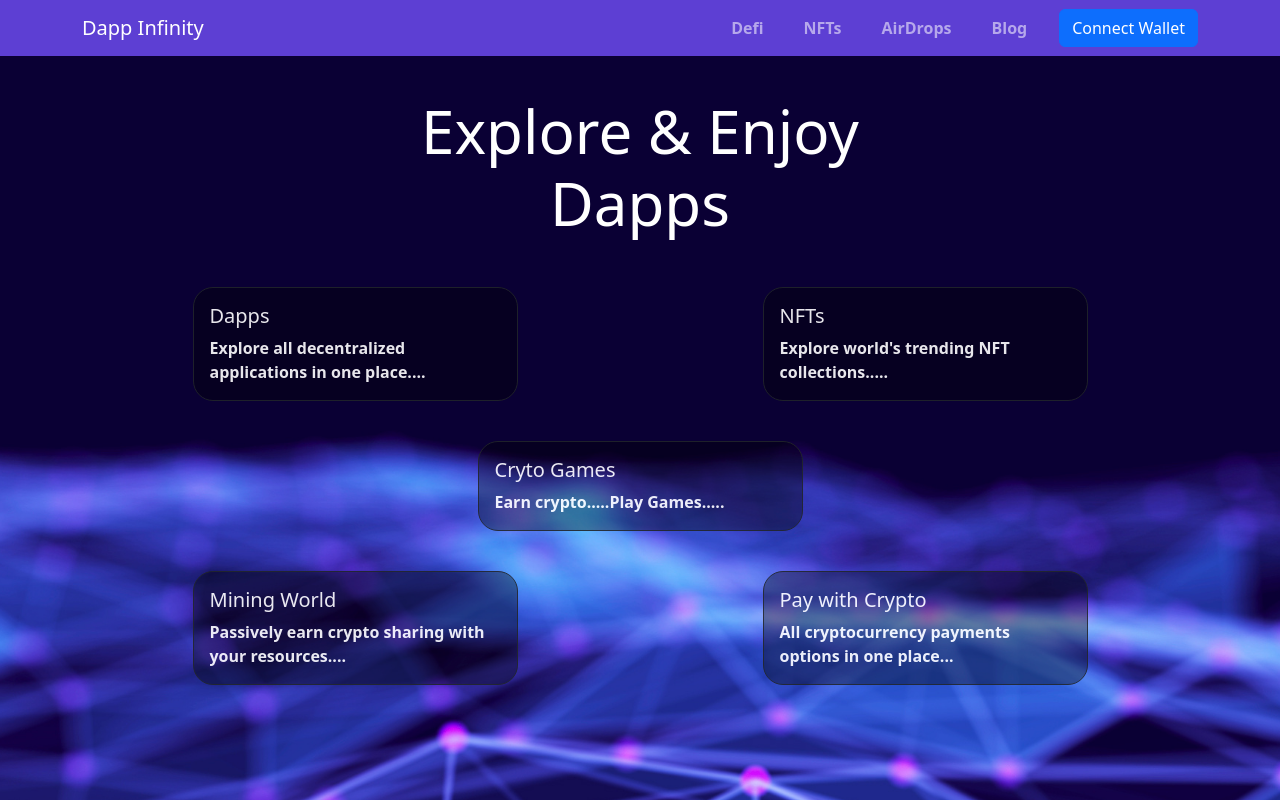
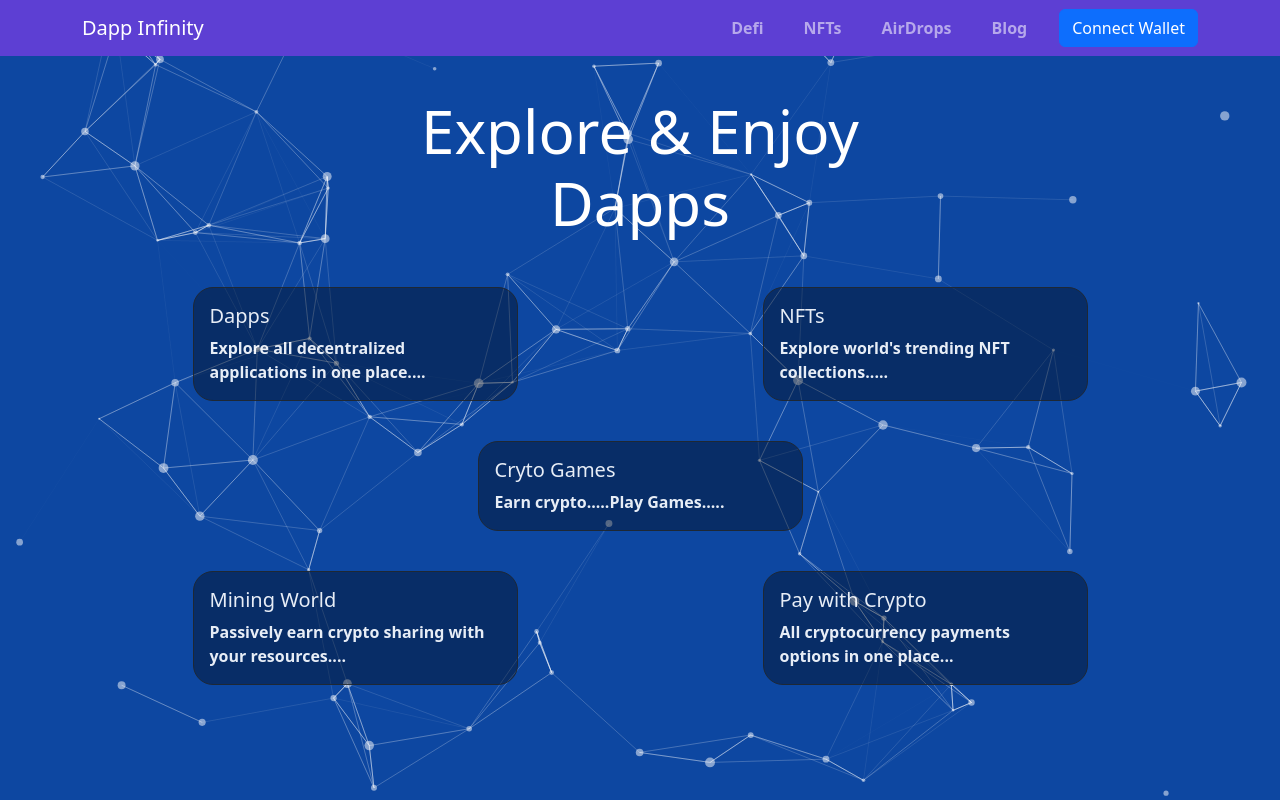
Before and after one commit to KMuthumala/dapp-infinity, a React (Create React App) app: page / in a window 1280 px wide. Shown: the top 800 px of the page. Built offline with nearby package versions, Linux system fonts and the light colour scheme.

Commit message:
Enable particle animation

```diff
--- a/src/components/fancy-items/Particles.tsx
+++ b/src/components/fancy-items/Particles.tsx
@@ -20,76 +20,76 @@
     }, []);
     return (
         <div>
-            {/*<Particles*/}
-            {/*    id={"tsparticles"}*/}
-            {/*    init={particlesInit}*/}
-            {/*    loaded={particlesLoaded}*/}
-            {/*    options={{*/}
-            {/*        background: {*/}
-            {/*            color: {*/}
-            {/*                value: "#0d47a1",*/}
-            {/*            },*/}
-            {/*        },*/}
-            {/*        fpsLimit: 60,*/}
-            {/*        interactivity: {*/}
-            {/*            events: {*/}
+            <Particles
+                id={"tsparticles"}
+                init={particlesInit}
+                loaded={particlesLoaded}
+                options={{
+                    background: {
+                        color: {
+                            value: "#0d47a1",
+                        },
+                    },
+                    fpsLimit: 60,
+                    interactivity: {
+                        events: {
 
-            {/*                resize: true,*/}
-            {/*            },*/}
-            {/*            modes: {*/}
-            {/*                push: {*/}
-            {/*                    quantity: 4,*/}
-            {/*                },*/}
-            {/*                repulse: {*/}
-            {/*                    distance: 200,*/}
-            {/*                    duration: 0.4,*/}
-            {/*                },*/}
-            {/*            },*/}
-            {/*        },*/}
-            {/*        particles: {*/}
-            {/*            color: {*/}
-            {/*                value: "#ffffff",*/}
-            {/*            },*/}
-            {/*            links: {*/}
-            {/*                color: "#ffffff",*/}
-            {/*                distance: 150,*/}
-            {/*                enable: true,*/}
-            {/*                opacity: 0.5,*/}
-            {/*                width: 1,*/}
-            {/*            },*/}
-            {/*            collisions: {*/}
-            {/*                enable: true,*/}
-            {/*            },*/}
-            {/*            move: {*/}
-            {/*                direction: "none",*/}
-            {/*                enable: true,*/}
-            {/*                outModes: {*/}
-            {/*                    default: "bounce",*/}
-            {/*                },*/}
-            {/*                random: false,*/}
-            {/*                speed: 0.5,*/}
-            {/*                straight: false,*/}
-            {/*            },*/}
-            {/*            number: {*/}
-            {/*                density: {*/}
-            {/*                    enable: true,*/}
-            {/*                    area: 800,*/}
-            {/*                },*/}
-            {/*                value: 80,*/}
-            {/*            },*/}
-            {/*            opacity: {*/}
-            {/*                value: 0.5,*/}
-            {/*            },*/}
-            {/*            shape: {*/}
-            {/*                type: "circle",*/}
-            {/*            },*/}
-            {/*            size: {*/}
-            {/*                value: {min: 1, max: 5},*/}
-            {/*            },*/}
-            {/*        },*/}
-            {/*        detectRetina: true,*/}
-            {/*    }}*/}
-            {/*/>*/}
+                            resize: true,
+                        },
+                        modes: {
+                            push: {
+                                quantity: 4,
+                            },
+                            repulse: {
+                                distance: 200,
+                                duration: 0.4,
+                            },
+                        },
+                    },
+                    particles: {
+                        color: {
+                            value: "#ffffff",
+                        },
+                        links: {
+                            color: "#ffffff",
+                            distance: 150,
+                            enable: true,
+                            opacity: 0.5,
+                            width: 1,
+                        },
+                        collisions: {
+                            enable: true,
+                        },
+                        move: {
+                            direction: "none",
+                            enable: true,
+                            outModes: {
+                                default: "bounce",
+                            },
+                            random: false,
+                            speed: 0.5,
+                            straight: false,
+                        },
+                        number: {
+                            density: {
+                                enable: true,
+                                area: 800,
+                            },
+                            value: 80,
+                        },
+                        opacity: {
+                            value: 0.5,
+                        },
+                        shape: {
+                            type: "circle",
+                        },
+                        size: {
+                            value: {min: 1, max: 5},
+                        },
+                    },
+                    detectRetina: true,
+                }}
+            />
         </div>
     );
 }
```
